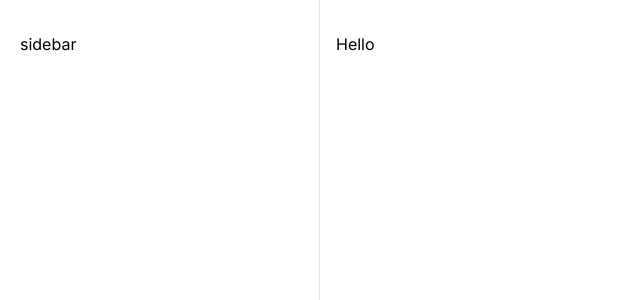
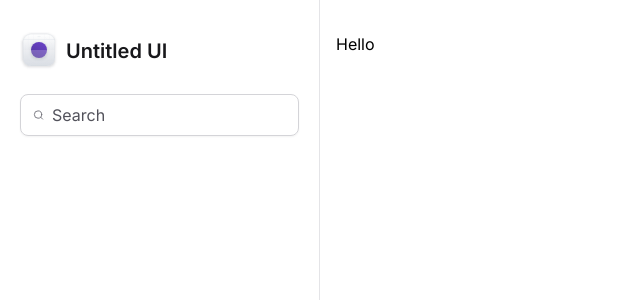
Before and after one commit to Tava1/tailwind-next-example, a Next.js app: page / in a window 1280 px wide. Shown: the top 300 px of the page, without its empty margins (0-640 px from the left). Built offline with nearby package versions, Linux system fonts and the light colour scheme.

Commit message:
style: create logo and input

```diff
--- a/package.json
+++ b/package.json
@@ -15,6 +15,7 @@
     "autoprefixer": "10.4.15",
     "eslint": "8.48.0",
     "eslint-config-next": "13.4.19",
+    "lucide-react": "^0.269.0",
     "next": "13.4.19",
     "postcss": "8.4.28",
     "react": "18.2.0",
--- a/src/app/layout.tsx
+++ b/src/app/layout.tsx
@@ -1,3 +1,4 @@
+import { Sidebar } from '@/components/Sidebar'
 import './globals.css'
 import type { Metadata } from 'next'
 import { Inter } from 'next/font/google'
@@ -18,7 +19,7 @@
     <html lang="en">
       <body className={inter.className}>
         <div className="grid-cols-app grid min-h-screen">
-          <aside className="border-r border-zinc-200 px-5 py-8">sidebar</aside>
+          <Sidebar />
           <main className="px-4 pb-12 pt-8">{children}</main>
         </div>
       </body>
--- /dev/null
+++ b/src/components/Sidebar/Logo.tsx
@@ -0,0 +1,209 @@
+export function Logo() {
+  return (
+    <strong className="flex items-center gap-2 text-xl font-semibold text-zinc-900">
+      <svg
+        width={38}
+        height={38}
+        viewBox="0 0 38 38"
+        fill="none"
+        xmlns="http://www.w3.org/2000/svg"
+      >
+        <g filter="url(#filter0_dd_4321_307)">
+          <g clipPath="url(#clip0_4321_307)">
+            <rect x={3} y={2} width={32} height={32} rx={8} fill="#fff" />
+            <rect
+              x={3}
+              y={2}
+              width={32}
+              height={32}
+              rx={8}
+              fill="url(#paint0_linear_4321_307)"
+            />
+            <path
+              fillRule="evenodd"
+              clipRule="evenodd"
+              d="M19 4.039c-7.71 0-13.961 6.25-13.961 13.961 0 7.71 6.25 13.961 13.961 13.961 7.71 0 13.961-6.25 13.961-13.961 0-7.71-6.25-13.961-13.961-13.961zM4.961 18c0-7.753 6.286-14.039 14.039-14.039S33.039 10.247 33.039 18 26.753 32.039 19 32.039 4.961 25.753 4.961 18z"
+              fill="#D0D5DD"
+            />
+            <path
+              fillRule="evenodd"
+              clipRule="evenodd"
+              d="M19 14.078a3.922 3.922 0 100 7.845 3.922 3.922 0 000-7.845zM15 18a4 4 0 118 0 4 4 0 01-8 0z"
+              fill="#D0D5DD"
+            />
+            <path
+              fillRule="evenodd"
+              clipRule="evenodd"
+              d="M19 15.32a2.68 2.68 0 100 5.36 2.68 2.68 0 000-5.36zM16.243 18a2.757 2.757 0 115.514 0 2.757 2.757 0 01-5.514 0z"
+              fill="#D0D5DD"
+            />
+            <path d="M18.961 2h.078v32h-.078V2z" fill="#D0D5DD" />
+            <path d="M35 17.96v.079H3v-.078h32z" fill="#D0D5DD" />
+            <path
+              d="M29.602 2h.078v32h-.078V2zM13.64 2h.078v32h-.077V2zM24.282 2h.077v32h-.077V2zM8.32 2h.078v32H8.32V2z"
+              fill="#D0D5DD"
+            />
+            <path
+              d="M35 28.602v.077H3v-.077h32zM35 12.64v.078H3v-.077h32zM35 23.281v.078H3v-.078h32zM35 7.32v.078H3V7.32h32z"
+              fill="#D0D5DD"
+            />
+            <g filter="url(#filter1_dd_4321_307)">
+              <circle
+                cx={19}
+                cy={18}
+                r={8}
+                fill="url(#paint1_linear_4321_307)"
+              />
+            </g>
+            <g filter="url(#filter2_b_4321_307)">
+              <path
+                d="M3 18h32v3.2c0 4.48 0 6.72-.872 8.432a8 8 0 01-3.496 3.496C28.92 34 26.68 34 22.2 34h-6.4c-4.48 0-6.72 0-8.432-.872a8 8 0 01-3.496-3.496C3 27.92 3 25.68 3 21.2V18z"
+                fill="#fff"
+                fillOpacity={0.2}
+              />
+            </g>
+          </g>
+          <rect
+            x={3.15}
+            y={2.15}
+            width={31.7}
+            height={31.7}
+            rx={7.85}
+            stroke="#D0D5DD"
+            strokeWidth={0.3}
+          />
+        </g>
+        <defs>
+          <filter
+            id="filter0_dd_4321_307"
+            x={0}
+            y={0}
+            width={38}
+            height={38}
+            filterUnits="userSpaceOnUse"
+            colorInterpolationFilters="sRGB"
+          >
+            <feFlood floodOpacity={0} result="BackgroundImageFix" />
+            <feColorMatrix
+              in="SourceAlpha"
+              values="0 0 0 0 0 0 0 0 0 0 0 0 0 0 0 0 0 0 127 0"
+              result="hardAlpha"
+            />
+            <feOffset dy={1} />
+            <feGaussianBlur stdDeviation={1} />
+            <feColorMatrix values="0 0 0 0 0.0627451 0 0 0 0 0.0941176 0 0 0 0 0.156863 0 0 0 0.06 0" />
+            <feBlend
+              in2="BackgroundImageFix"
+              result="effect1_dropShadow_4321_307"
+            />
+            <feColorMatrix
+              in="SourceAlpha"
+              values="0 0 0 0 0 0 0 0 0 0 0 0 0 0 0 0 0 0 127 0"
+              result="hardAlpha"
+            />
+            <feOffset dy={1} />
+            <feGaussianBlur stdDeviation={1.5} />
+            <feColorMatrix values="0 0 0 0 0.0627451 0 0 0 0 0.0941176 0 0 0 0 0.156863 0 0 0 0.1 0" />
+            <feBlend
+              in2="effect1_dropShadow_4321_307"
+              result="effect2_dropShadow_4321_307"
+            />
+            <feBlend
+              in="SourceGraphic"
+              in2="effect2_dropShadow_4321_307"
+              result="shape"
+            />
+          </filter>
+          <filter
+            id="filter1_dd_4321_307"
+            x={8}
+            y={8}
+            width={22}
+            height={22}
+            filterUnits="userSpaceOnUse"
+            colorInterpolationFilters="sRGB"
+          >
+            <feFlood floodOpacity={0} result="BackgroundImageFix" />
+            <feColorMatrix
+              in="SourceAlpha"
+              values="0 0 0 0 0 0 0 0 0 0 0 0 0 0 0 0 0 0 127 0"
+              result="hardAlpha"
+            />
+            <feOffset dy={1} />
+            <feGaussianBlur stdDeviation={1} />
+            <feColorMatrix values="0 0 0 0 0.0627451 0 0 0 0 0.0941176 0 0 0 0 0.156863 0 0 0 0.06 0" />
+            <feBlend
+              in2="BackgroundImageFix"
+              result="effect1_dropShadow_4321_307"
+            />
+            <feColorMatrix
+              in="SourceAlpha"
+              values="0 0 0 0 0 0 0 0 0 0 0 0 0 0 0 0 0 0 127 0"
+              result="hardAlpha"
+            />
+            <feOffset dy={1} />
+            <feGaussianBlur stdDeviation={1.5} />
+            <feColorMatrix values="0 0 0 0 0.0627451 0 0 0 0 0.0941176 0 0 0 0 0.156863 0 0 0 0.1 0" />
+            <feBlend
+              in2="effect1_dropShadow_4321_307"
+              result="effect2_dropShadow_4321_307"
+            />
+            <feBlend
+              in="SourceGraphic"
+              in2="effect2_dropShadow_4321_307"
+              result="shape"
+            />
+          </filter>
+          <filter
+            id="filter2_b_4321_307"
+            x={-2}
+            y={13}
+            width={42}
+            height={26}
+            filterUnits="userSpaceOnUse"
+            colorInterpolationFilters="sRGB"
+          >
+            <feFlood floodOpacity={0} result="BackgroundImageFix" />
+            <feGaussianBlur in="BackgroundImageFix" stdDeviation={2.5} />
+            <feComposite
+              in2="SourceAlpha"
+              operator="in"
+              result="effect1_backgroundBlur_4321_307"
+            />
+            <feBlend
+              in="SourceGraphic"
+              in2="effect1_backgroundBlur_4321_307"
+              result="shape"
+            />
+          </filter>
+          <linearGradient
+            id="paint0_linear_4321_307"
+            x1={19}
+            y1={2}
+            x2={19}
+            y2={34}
+            gradientUnits="userSpaceOnUse"
+          >
+            <stop stopColor="#fff" />
+            <stop offset={1} stopColor="#D0D5DD" />
+          </linearGradient>
+          <linearGradient
+            id="paint1_linear_4321_307"
+            x1={15}
+            y1={26}
+            x2={23}
+            y2={10}
+            gradientUnits="userSpaceOnUse"
+          >
+            <stop stopColor="#53389E" />
+            <stop offset={1} stopColor="#6941C6" />
+          </linearGradient>
+          <clipPath id="clip0_4321_307">
+            <rect x={3} y={2} width={32} height={32} rx={8} fill="#fff" />
+          </clipPath>
+        </defs>
+      </svg>
+      <span>Untitled UI</span>
+    </strong>
+  )
+}
--- /dev/null
+++ b/src/components/Sidebar/index.tsx
@@ -0,0 +1,18 @@
+import { Logo } from './Logo'
+import { Search } from 'lucide-react'
+
+export function Sidebar() {
+  return (
+    <aside className="space-y-6 border-r border-zinc-200 px-5 py-8">
+      <Logo />
+
+      <div className="flex w-full items-center gap-2 rounded-lg border border-zinc-300 px-3 py-2 shadow-sm">
+        <Search className="h-5 w-5 text-zinc-500" />
+        <input
+          className="flex-1 border-0 bg-transparent p-0 text-zinc-900 placeholder-zinc-600"
+          placeholder="Search"
+        />
+      </div>
+    </aside>
+  )
+}
```
Also changed, not shown: 1 other file (tests, documents, lock files or other folders).
